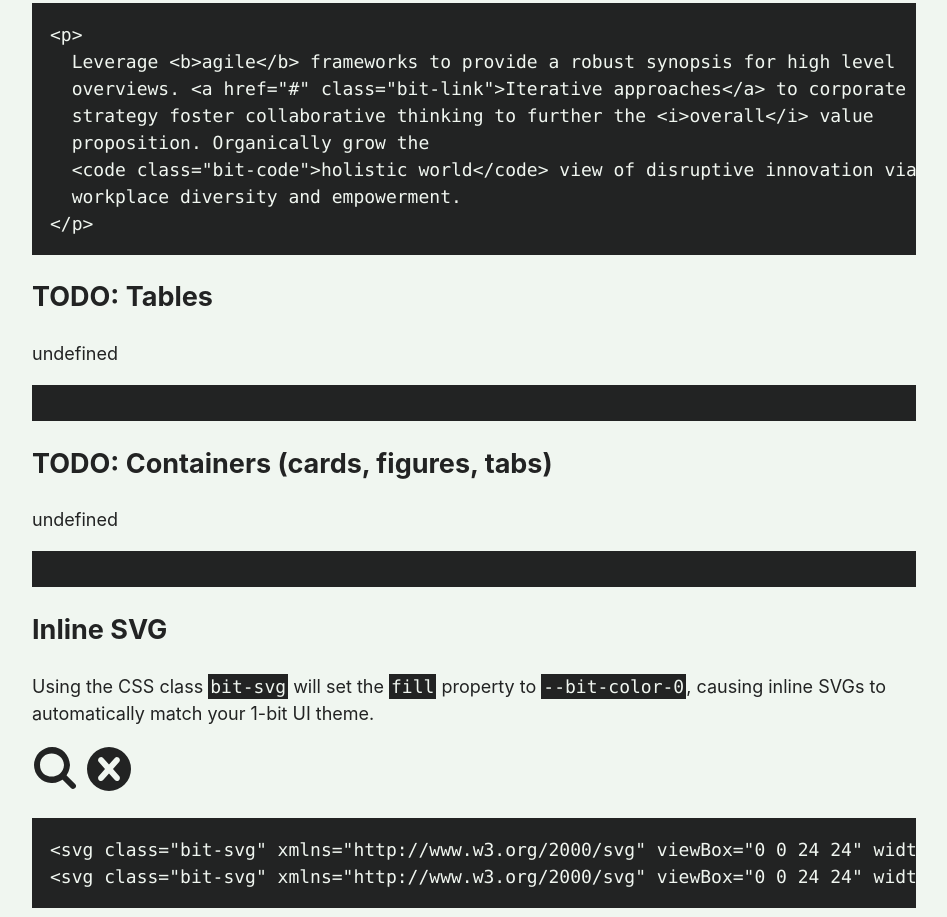
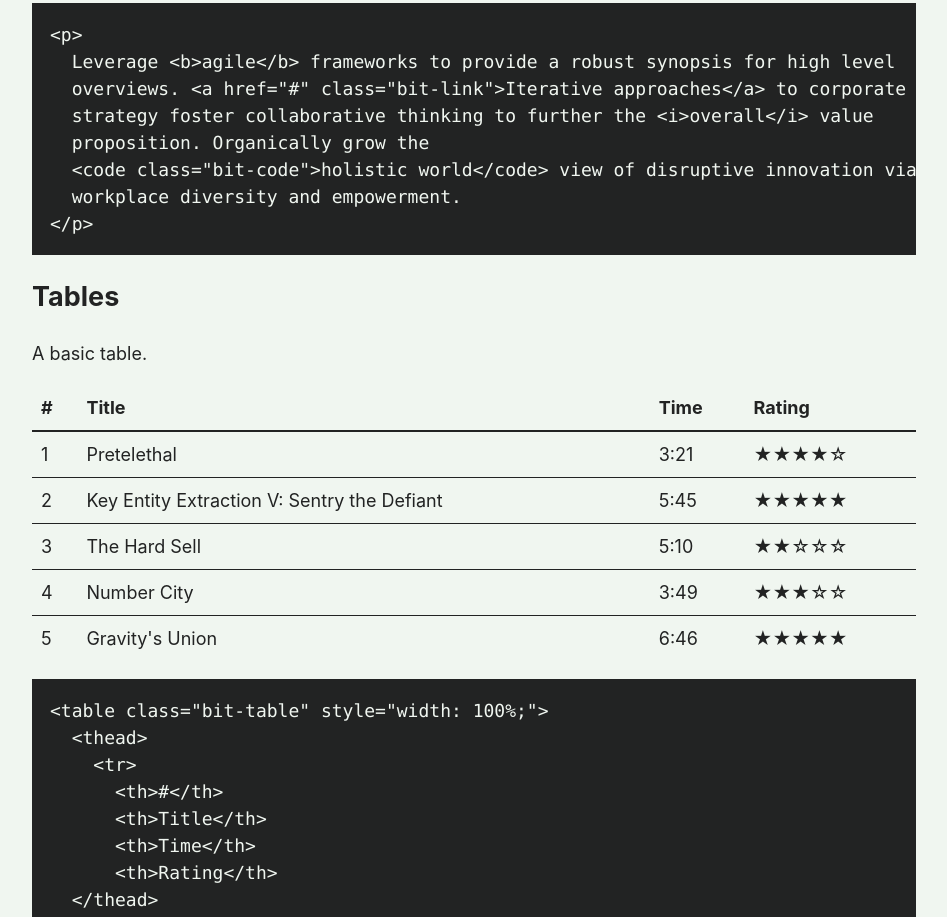
Before and after one commit to wavebeem/1bit-ui, a plain HTML site: page index.html in a window 1280 px wide. Shown: the part 2822-3739 px from the top of the page, without its empty margins (166-1113 px from the left). Drawn offline with Linux system fonts and the light colour scheme.

Commit message:
tables stuff

```diff
--- a/1bit-ui.css
+++ b/1bit-ui.css
@@ -1,15 +1,36 @@
-:root {
+.bit-root {
   --bit-color-1: #f0f6f0;
   --bit-color-0: #222323;
-}
-
-.bit-root {
   background: var(--bit-color-1);
   color: var(--bit-color-0);
 }
 
 .bit-table {
   border-collapse: collapse;
+}
+
+.bit-table th {
+  padding: 0.5rem 0;
+  text-align: left;
+}
+
+.bit-table tbody tr {
+  border-top: 1px solid var(--bit-color-0);
+}
+
+.bit-table th,
+.bit-table td {
+  padding: 0.5rem;
+}
+
+.bit-table thead {
+  border-top: 0;
+  border-bottom: 2px solid var(--bit-color-0);
+}
+
+.bit-table tfoot {
+  border-top: 2px solid var(--bit-color-0);
+  border-bottom: 0;
 }
 
 .bit-scrollbar {
--- a/index.html
+++ b/index.html
@@ -34,6 +34,7 @@
       samp {
         font-family: "JetBrains Mono", "Cascadia Code", "Menlo", "Consolas",
           monospace;
+        font-variant-ligatures: none;
       }
     </style>
   </head>
@@ -186,8 +187,15 @@
     <h2>Inline Tags</h2>
     <div data-inject-example="inlineTags"></div>
 
-    <h2>TODO: Tables</h2>
-    <div data-inject-example="tables"></div>
+    <h2>Tables</h2>
+    <p>A basic table.</p>
+    <div data-inject-example="tableBasic"></div>
+
+    <p>A table with row headers.</p>
+    <div data-inject-example="tableRowHeaders"></div>
+
+    <p>A table with a footer.</p>
+    <div data-inject-example="tableTfoot"></div>
 
     <h2>TODO: Containers (cards, figures, tabs)</h2>
     <div data-inject-example="containers"></div>
--- a/main.js
+++ b/main.js
@@ -147,7 +147,117 @@ This is an <a href="#" class="bit-link">example link</a> within a sentence.`,
 
   inlineSVG: `\
 <svg class="bit-svg" xmlns="http://www.w3.org/2000/svg" viewBox="0 0 24 24" width="48" height="48"><path d="M16,10c-.41,7.68-12,7.75-12,0s11.59-7.69,12,0c.1,1.92,3.1,1.93,3,0-.26-4.88-3.91-9-9-9a9.1,9.1,0,0,0-9,9,9.08,9.08,0,0,0,8.59,9c5.25.23,9.14-3.93,9.41-9C19.1,8.07,16.1,8.08,16,10Z"/><path d="M14.44,16.56l5,5a1.5,1.5,0,0,0,2.12-2.12l-5-5a1.5,1.5,0,0,0-2.12,2.12Z"/></svg>
-<svg class="bit-svg" xmlns="http://www.w3.org/2000/svg" viewBox="0 0 24 24" width="48" height="48"><path d="M12,1A11,11,0,1,0,23,12,11,11,0,0,0,12,1Zm2.94,16.56L12,14.25,9.06,17.56c-1.28,1.45-3.4-.68-2.12-2.12L10,12,6.94,8.56C5.66,7.12,7.78,5,9.06,6.44L12,9.75l2.94-3.31c1.28-1.45,3.4.68,2.12,2.12L14,12l3.06,3.44C18.34,16.88,16.23,19,14.94,17.56Z"/></svg>`
+<svg class="bit-svg" xmlns="http://www.w3.org/2000/svg" viewBox="0 0 24 24" width="48" height="48"><path d="M12,1A11,11,0,1,0,23,12,11,11,0,0,0,12,1Zm2.94,16.56L12,14.25,9.06,17.56c-1.28,1.45-3.4-.68-2.12-2.12L10,12,6.94,8.56C5.66,7.12,7.78,5,9.06,6.44L12,9.75l2.94-3.31c1.28-1.45,3.4.68,2.12,2.12L14,12l3.06,3.44C18.34,16.88,16.23,19,14.94,17.56Z"/></svg>`,
+
+  tableBasic: `\
+<table class="bit-table" style="width: 100%;">
+  <thead>
+    <tr>
+      <th>#</th>
+      <th>Title</th>
+      <th>Time</th>
+      <th>Rating</th>
+  </thead>
+  <tbody>
+    <tr>
+      <td>1</td>
+      <td>Pretelethal</td>
+      <td>3:21</td>
+      <td>&starf;&starf;&starf;&starf;&star;</td>
+    </tr>
+    <tr>
+      <td>2</td>
+      <td>Key Entity Extraction V: Sentry the Defiant</td>
+      <td>5:45</td>
+      <td>&starf;&starf;&starf;&starf;&starf;</td>
+    </tr>
+    <tr>
+      <td>3</td>
+      <td>The Hard Sell</td>
+      <td>5:10</td>
+      <td>&starf;&starf;&star;&star;&star;</td>
+    </tr>
+    <tr>
+      <td>4</td>
+      <td>Number City</td>
+      <td>3:49</td>
+      <td>&starf;&starf;&starf;&star;&star;</td>
+    </tr>
+    <tr>
+      <td>5</td>
+      <td>Gravity's Union</td>
+      <td>6:46</td>
+      <td>&starf;&starf;&starf;&starf;&starf;</td>
+    </tr>
+  </tbody>
+</table>
+`,
+  tableRowHeaders: `\
+<table class="bit-table">
+  <thead>
+    <tr>
+      <th>&nbsp;</th>
+      <th>Rock</th>
+      <th>Paper</th>
+      <th>Scissors</th>
+    </tr>
+  </thead>
+  <tbody>
+    <tr>
+      <th>Rock vs...</th>
+      <td>=</td>
+      <td>&minus;</td>
+      <td>+</td>
+    </tr>
+    <tr>
+      <th>Paper vs...</th>
+      <td>+</td>
+      <td>=</td>
+      <td>&minus;</td>
+    </tr>
+    <tr>
+      <th>Scissors vs...</th>
+      <td>-</td>
+      <td>+</td>
+      <td>&minus;</td>
+    </tr>
+  </tbody>
+</table>
+`,
+  tableTfoot: `\
+<table class="bit-table">
+  <thead>
+    <tr>
+      <th>Name</th>
+      <th>Qty</th>
+      <th>Price</th>
+    </tr>
+  </thead>
+  <tbody>
+    <tr>
+      <td>Sandwich</td>
+      <td>1</td>
+      <td>$9.00</td>
+    </tr>
+    <tr>
+      <td>Iced Tea</td>
+      <td>1</td>
+      <td>$2.00</td>
+    </tr>
+    <tr>
+      <td>French Fries</td>
+      <td>1</td>
+      <td>$4.00</td>
+    </tr>
+  </tbody>
+  <tfoot>
+    <tr>
+      <th colspan="2">Total</th>
+      <td>$100.00</td>
+    </tr>
+  </tfoot>
+</table>
+`
 };
 
 function setThemeColors(color0, color1) {
```
